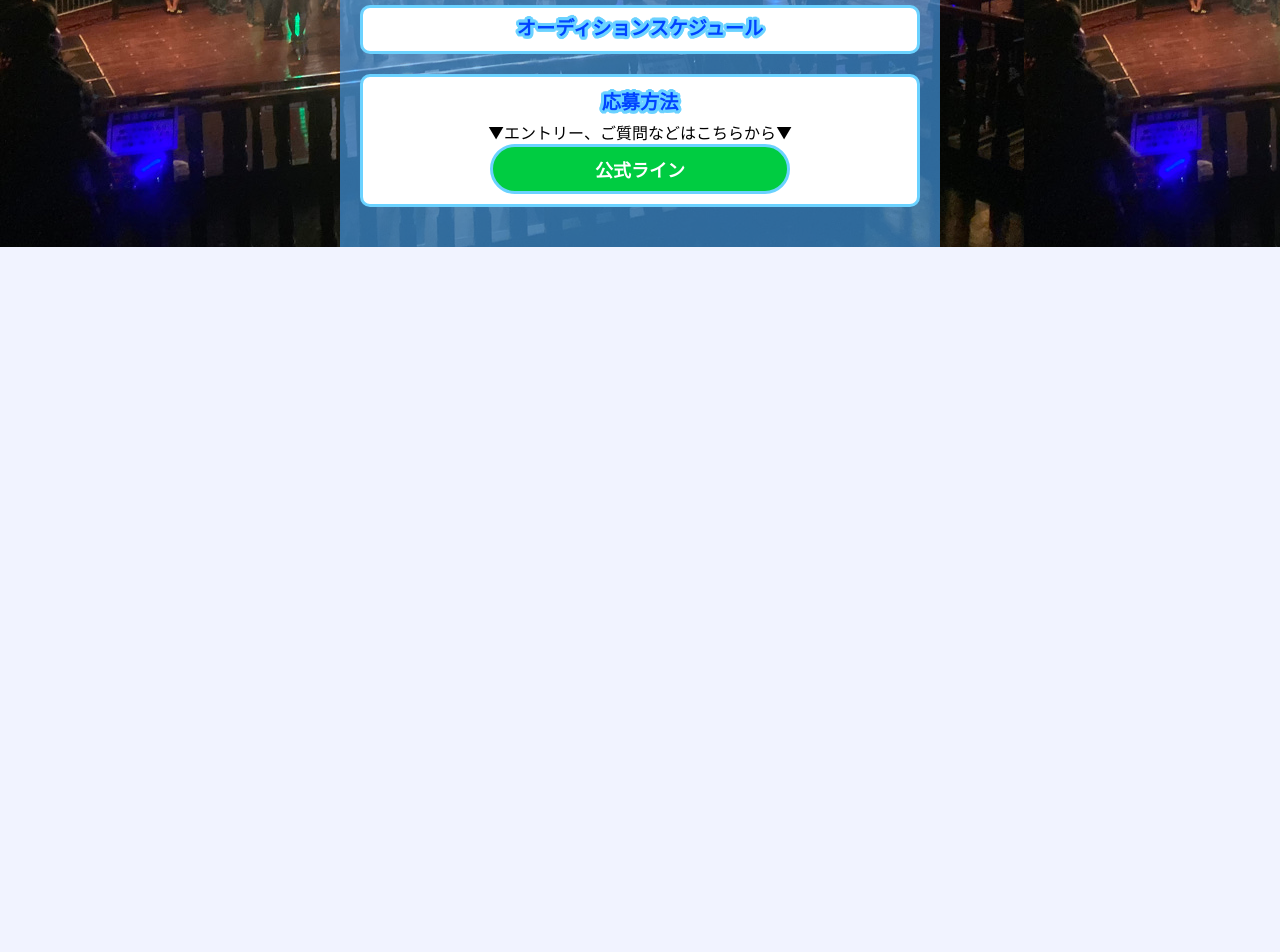
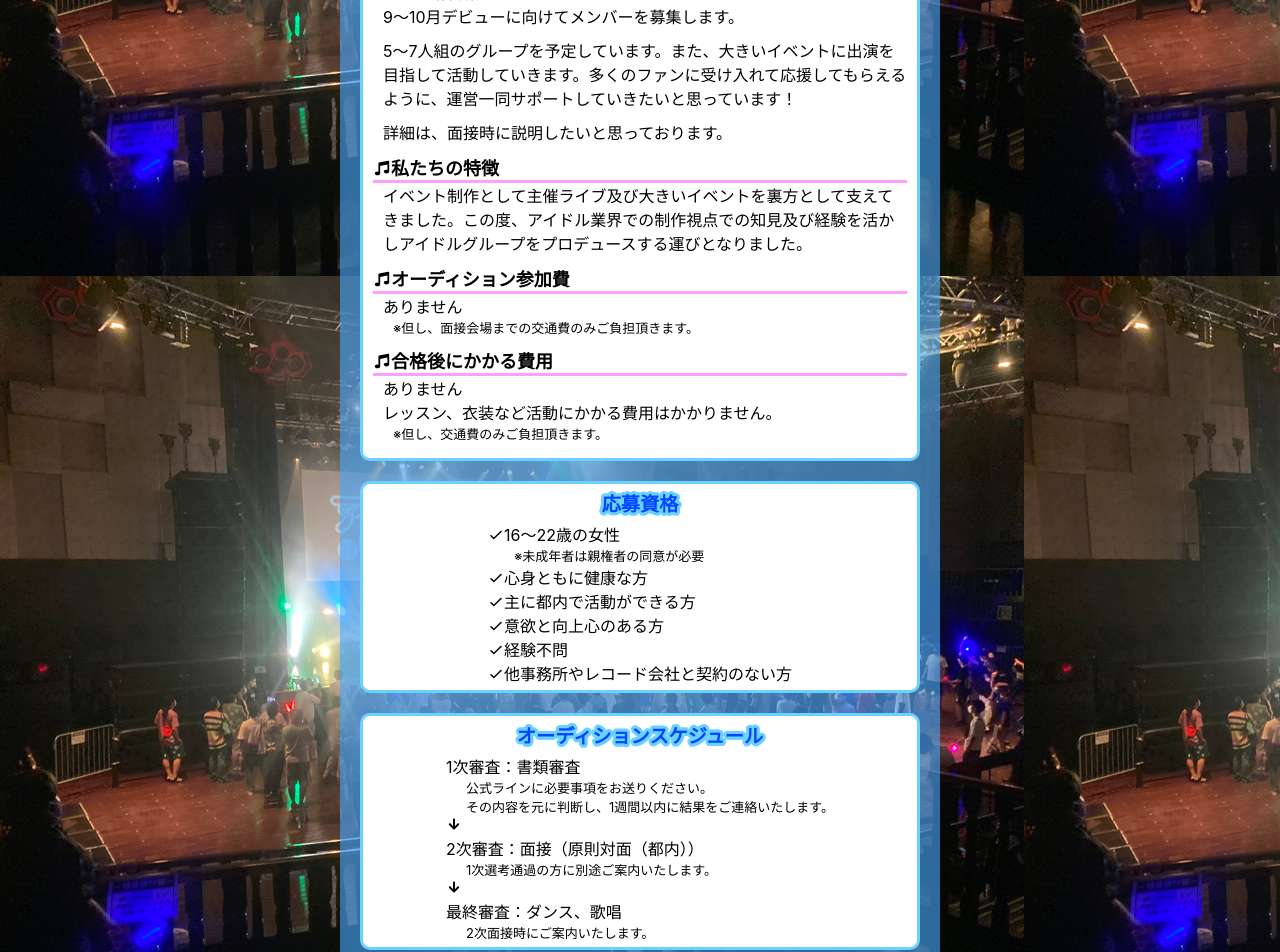
Before and after one commit to live-first/audition-page, a React (Create React App) app: page / in a window 1280 px wide. Shown: the part 1260-2212 px from the top of the page. Before the commit the page ends 1507 px from the top, so only its background shows below. Built offline with nearby package versions, Linux system fonts and the light colour scheme.

Commit message:
内容追加

```diff
--- a/src/home/home.scss
+++ b/src/home/home.scss
@@ -258,6 +258,9 @@
           font-weight: 600;
           font-size: large;
         }
+        .entry-btn-anime {
+          animation: anime1 0.5s ease 0s infinite alternate;
+        }
         .entry-btn:hover {
           transform: scale(1.1);
         }
@@ -288,6 +291,11 @@
     }
 
   }
+  .sub-title {
+    font-size: large;
+    font-weight: 600;
+    border-bottom: 3px solid #fd9fff;
+  }
 }
 
 .d-flex {
@@ -300,3 +308,30 @@
   color: #ffffff;
   text-shadow: rgb(107, 210, 255) 3px 0px 0px, rgb(107, 210, 255) 2.83487px 0.981584px 0px, rgb(107, 210, 255) 2.35766px 1.85511px 0px, rgb(107, 210, 255) 1.62091px 2.52441px 0px, rgb(107, 210, 255) 0.705713px 2.91581px 0px, rgb(107, 210, 255) -0.287171px 2.98622px 0px, rgb(107, 210, 255) -1.24844px 2.72789px 0px, rgb(107, 210, 255) -2.07227px 2.16926px 0px, rgb(107, 210, 255) -2.66798px 1.37182px 0px, rgb(107, 210, 255) -2.96998px 0.42336px 0px, rgb(107, 210, 255) -2.94502px -0.571704px 0px, rgb(107, 210, 255) -2.59586px -1.50383px 0px, rgb(107, 210, 255) -1.96093px -2.27041px 0px, rgb(107, 210, 255) -1.11013px -2.78704px 0px, rgb(107, 210, 255) -0.137119px -2.99686px 0px, rgb(107, 210, 255) 0.850987px -2.87677px 0px, rgb(107, 210, 255) 1.74541px -2.43999px 0px, rgb(107, 210, 255) 2.44769px -1.73459px 0px, rgb(107, 210, 255) 2.88051px -0.838247px 0px;
 }
+.f-sm {
+  font-size: small;
+}
+.t-start {
+  text-align: start;
+  display: inline-block;
+}
+.first-text {
+  font-size: medium;
+  padding-left: 10px;
+}
+.second-text {
+  font-size: small;
+  padding-left: 20px;
+}
+.mb-sm {
+  margin-bottom: 10px;
+}
+
+@keyframes anime1 {
+  from {
+    transform: scale(0.9,0.9);
+  }
+  to {
+    transform: scale(1,1);
+  }
+}
--- a/src/home/home.tsx
+++ b/src/home/home.tsx
@@ -6,6 +6,8 @@ import SlideInAnimation from '../component/animation/slideInAnimation.tsx';
 import SlideUpAnimation from '../component/animation/slideUpAnimation.tsx';
 import EllipseButton from '../component/button/ellipseButton.tsx';
 import ContentView from '../component/view/contentView.tsx';
+import { IoMdCheckmark, IoMdArrowRoundDown } from "react-icons/io";
+import { HiMusicNote } from "react-icons/hi";
 
 const Home = () => {
 
@@ -19,7 +21,9 @@ const Home = () => {
         <div className='top-view'>
           <div className='layer-1'>
             <div className='rect-view shape-position1'></div>
-            <SlideInAnimation className='title'>新アイドルグループ</SlideInAnimation>
+            <SlideInAnimation>
+              <div className='title'>新アイドルグループ</div>
+            </SlideInAnimation>
             <SlideInAnimation className='message'>
               <div className='top'>私たちと一緒に</div>
               <div className='middle'>最高のアイドルグループを</div>
@@ -53,25 +57,68 @@ const Home = () => {
             </SlideUpAnimation>
 
             <SlideUpAnimation>
-              <ContentView title='募集締切'></ContentView>
+              <ContentView title='募集締切'>
+                <div>2024 / 6 / 15 (土)</div>
+                <div className='f-sm'>※それより前に締め切ることもあります。</div>
+              </ContentView>
             </SlideUpAnimation>
 
             <SlideUpAnimation>
-              <ContentView title='募集内容'></ContentView>
+              <ContentView title='募集内容'>
+                <div className='t-start'>
+                  <div className='sub-title'><HiMusicNote style={{transform: 'translateY(2px)'}}/>どんなグループか</div>
+                  <div className='first-text'>王道、清純派アイドルグループ。</div>
+                  <div className='first-text mb-sm'>9〜10月デビューに向けてメンバーを募集します。</div>
+                  <div className='first-text mb-sm'>5〜7人組のグループを予定しています。また、大きいイベントに出演を目指して活動していきます。多くのファンに受け入れて応援してもらえるように、運営一同サポートしていきたいと思っています！</div>
+                  <div className='first-text mb-sm'>詳細は、面接時に説明したいと思っております。</div>
+                  <div className='sub-title'><HiMusicNote style={{transform: 'translateY(2px)'}}/>私たちの特徴</div>
+                  <div className='first-text mb-sm'>イベント制作として主催ライブ及び大きいイベントを裏方として支えてきました。この度、アイドル業界での制作視点での知見及び経験を活かしアイドルグループをプロデュースする運びとなりました。</div>
+                  <div className='sub-title'><HiMusicNote style={{transform: 'translateY(2px)'}}/>オーディション参加費</div>
+                  <div className='first-text'>ありません</div>
+                  <div className='second-text mb-sm'>※但し、面接会場までの交通費のみご負担頂きます。</div>
+                  <div className='sub-title'><HiMusicNote style={{transform: 'translateY(2px)'}}/>合格後にかかる費用</div>
+                  <div className='first-text'>ありません</div>
+                  <div className='first-text'>レッスン、衣装など活動にかかる費用はかかりません。</div>
+                  <div className='second-text mb-sm'>※但し、交通費のみご負担頂きます。</div>
+                </div>
+              </ContentView>
             </SlideUpAnimation>
 
             <SlideUpAnimation>
-              <ContentView title='応募資格'></ContentView>
+              <ContentView title='応募資格'>
+                <div className='t-start'>
+                  <div><IoMdCheckmark style={{transform: 'translateY(2px)'}}/>16〜22歳の女性</div>
+                  <div className='f-sm'>　　※未成年者は親権者の同意が必要</div>
+                  <div><IoMdCheckmark style={{transform: 'translateY(2px)'}}/>心身ともに健康な方</div>
+                  <div><IoMdCheckmark style={{transform: 'translateY(2px)'}}/>主に都内で活動ができる方</div>
+                  <div><IoMdCheckmark style={{transform: 'translateY(2px)'}}/>意欲と向上心のある方</div>
+                  <div><IoMdCheckmark style={{transform: 'translateY(2px)'}}/>経験不問</div>
+                  <div><IoMdCheckmark style={{transform: 'translateY(2px)'}}/>他事務所やレコード会社と契約のない方</div>
+                </div>
+              </ContentView>
             </SlideUpAnimation>
 
             <SlideUpAnimation>
-              <ContentView title='オーディションスケジュール'></ContentView>
+              <ContentView title='オーディションスケジュール'>
+                <div className='t-start'>
+                  <div>1次審査：書類審査</div>
+                  <div className='second-text'>公式ラインに必要事項をお送りください。</div>
+                  <div className='second-text'>その内容を元に判断し、1週間以内に結果をご連絡いたします。</div>
+                  <div><IoMdArrowRoundDown /></div>
+                  <div>2次審査：面接（原則対面（都内））</div>
+                  <div className='second-text'>1次選考通過の方に別途ご案内いたします。</div>
+                  <div><IoMdArrowRoundDown /></div>
+                  <div>最終審査：ダンス、歌唱</div>
+                  <div className='second-text'>2次面接時にご案内いたします。</div>
+                </div>
+
+              </ContentView>
             </SlideUpAnimation>
 
             <SlideUpAnimation>
               <ContentView title='応募方法' className='official-line-area'>
                 <div className='entry-label-dark'>▼エントリー、ご質問などはこちらから▼</div>
-                <EllipseButton className='entry-btn' onClick={OnLine}>公式ライン</EllipseButton>
+                <EllipseButton className='entry-btn entry-btn-anime' onClick={OnLine}>公式ライン</EllipseButton>
               </ContentView>
             </SlideUpAnimation>
 
```
